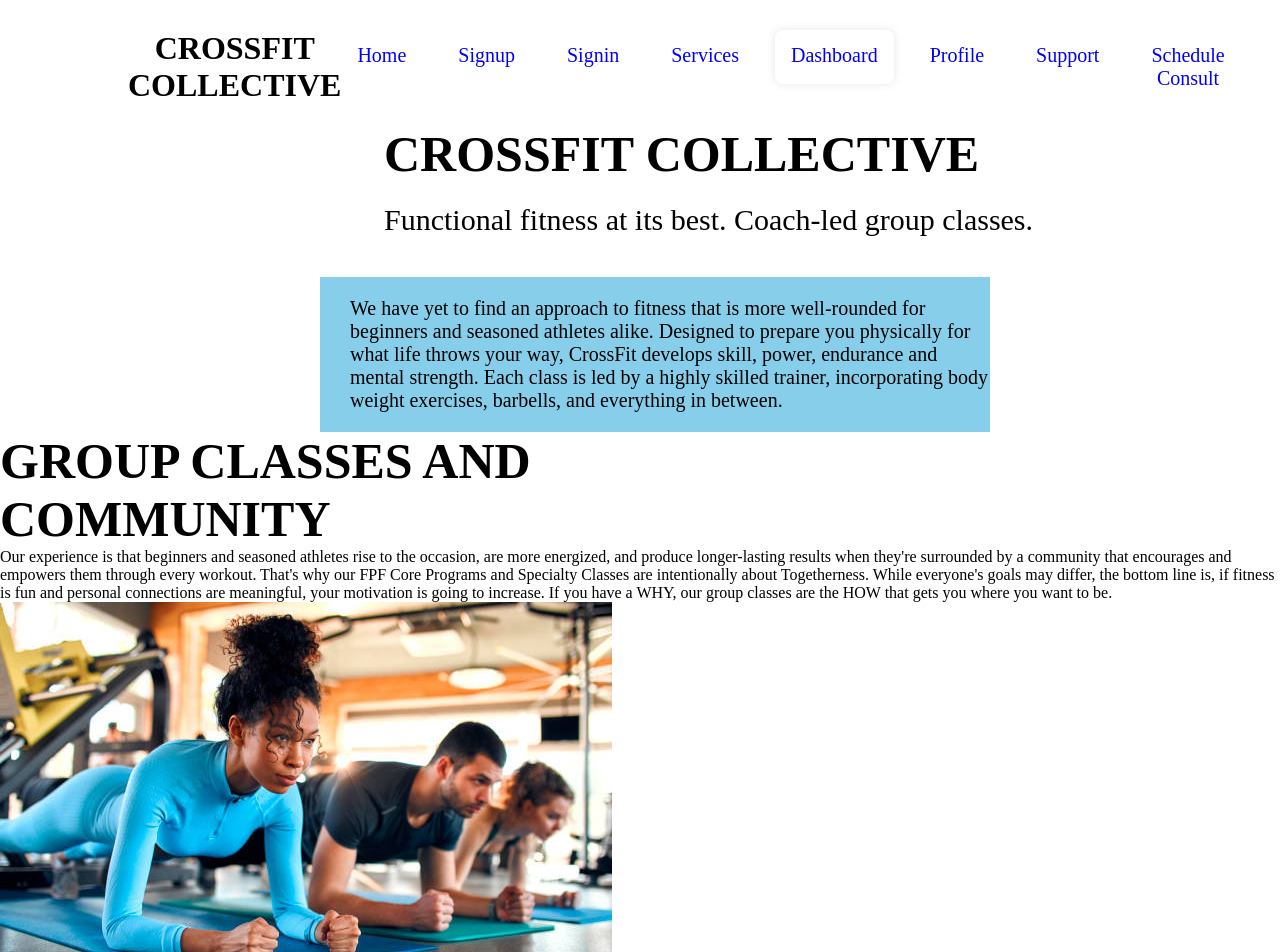
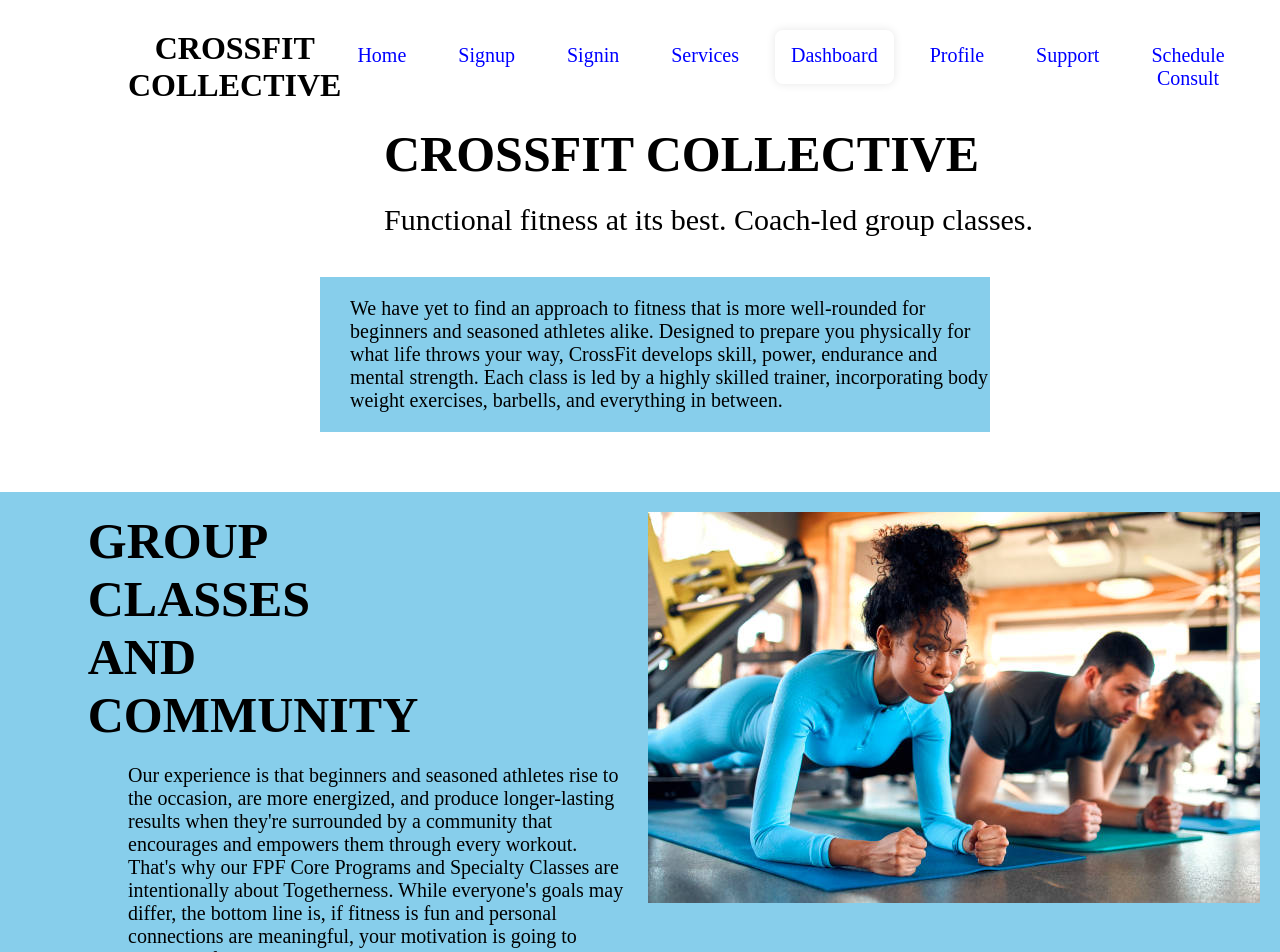
Before and after one commit to Eddahkarambu/Fitness-web-app, a React (Create React App) app: page /Consult in a window 1280 px wide. Shown: the top 952 px of the page. Built offline with nearby package versions, Linux system fonts and the light colour scheme.

Commit message:
styled the image and the group classes information

```diff
--- a/src/Components/Consult.css
+++ b/src/Components/Consult.css
@@ -13,6 +13,7 @@
     padding-left: 30%;
     margin-top:20px ;
 }
+
 .consultexplantion{
     word-wrap: break-word;
     display: inline-block;
@@ -33,6 +34,37 @@
     font-size: 50px;
     font-weight: bold;
     color: black;
+    justify-content: center;
+    display: flex;
+    align-items: center;
+}
 
+.everythingclasses{
+    display: flex;
+    margin-top: 60px;
+    background-color: skyblue;
+    padding-top: 20px;
+    padding-bottom: 20px;
+    margin-bottom: 60px;
+}
+
+.classgroupparagrapgh{
+    word-wrap: break-word;
+    display: inline-block;
+    font-size: 20px;
 
 }
+
+.everythinggroup{
+    margin-left: 10%;
+
+}
+
+.classesimage{
+    margin-left: 20px;
+    margin-right: 20px;
+}
+
+.classgroupparagrapgh{
+    margin-top: 20px;
+}
--- a/src/Components/Consult.js
+++ b/src/Components/Consult.js
@@ -25,7 +25,7 @@ function Consult() {
       <div className="everythingclasses">
         <div className="everythinggroup">
           <div className="classesgroup">GROUP CLASSES AND COMMUNITY</div>
-          <div>
+          <div className="classgroupparagrapgh">
             Our experience is that beginners and seasoned athletes rise to the
             occasion, are more energized, and produce longer-lasting results
             when they're surrounded by a community that encourages and empowers
@@ -39,10 +39,11 @@ function Consult() {
         </div>
         <div>
           {" "}
-          <img className="classes" src={classes} alt="classes" />
+          <img className="classesimage" src={classes} alt="classes" />
         </div>
       </div>
 
+      <div></div>
       <div>PREP COURSES</div>
       <div>
         Your safety and wellness are our priority! Because we care, everyone
```
